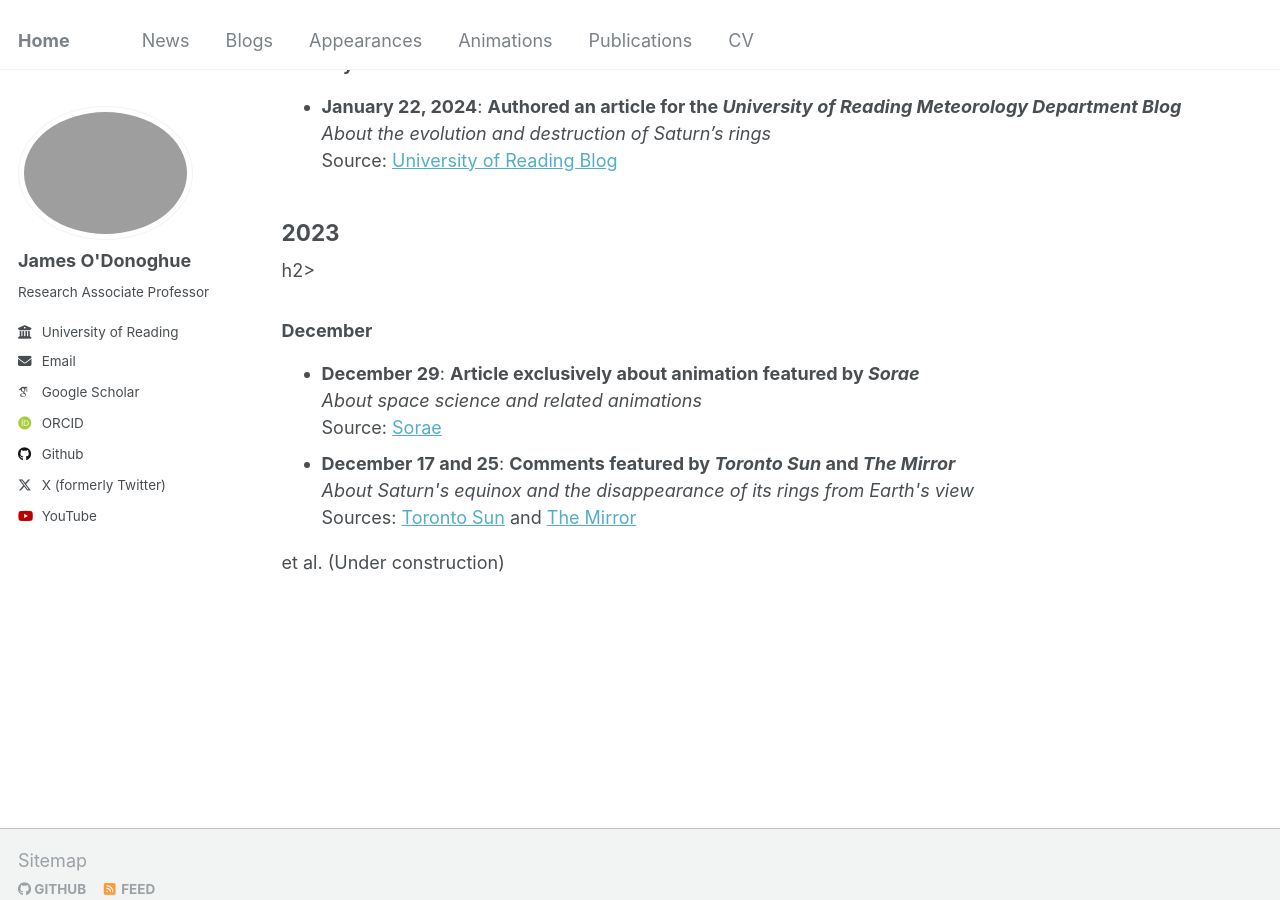
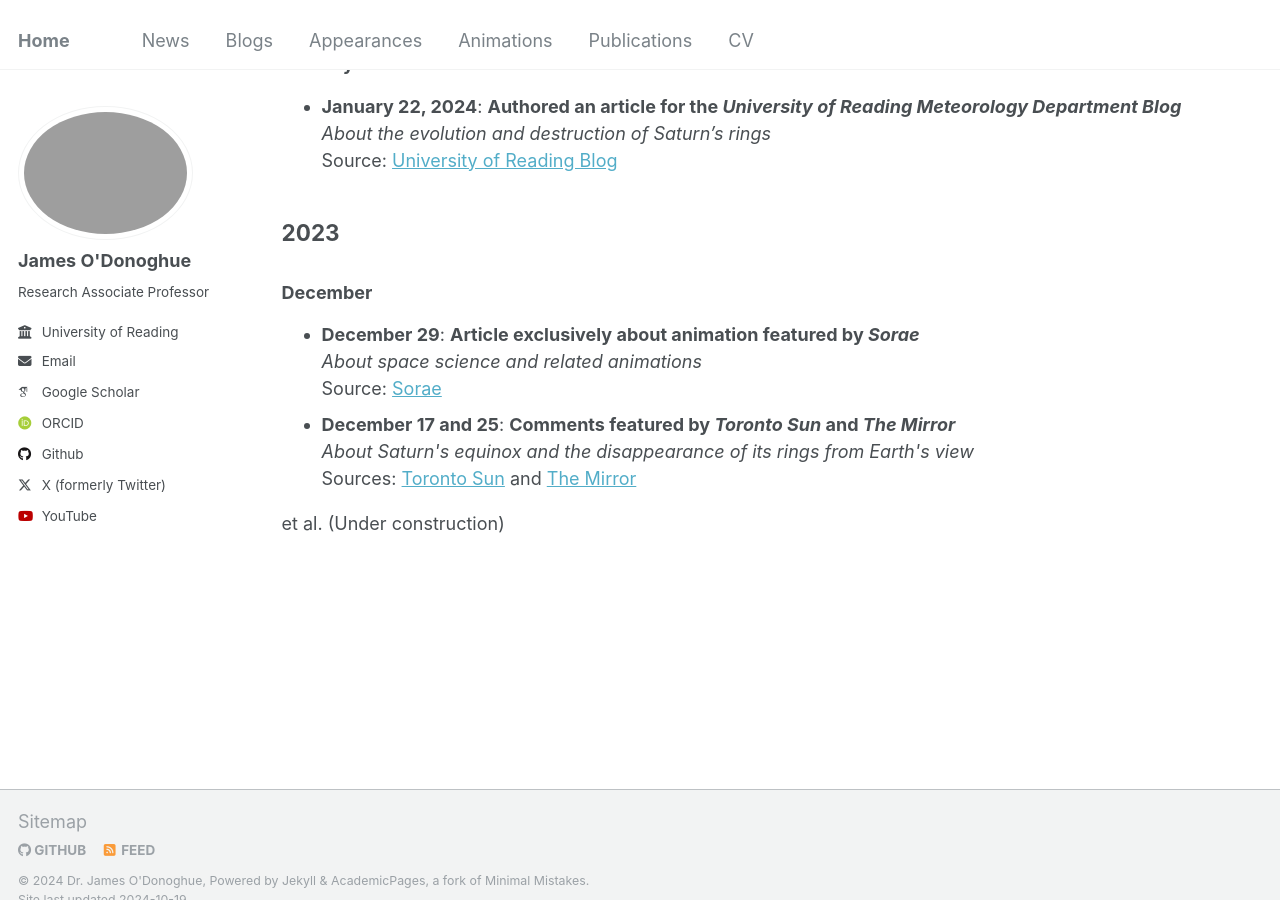
Before and after one commit to odonoghuespace/odonoghuespace.github.io, a Jekyll site: the page built from _pages/news.html, in a window 1280 px wide and 900 px high, scrolled down 2740 px. Built offline with Jekyll 4.4.1, drawn with Linux system fonts in a browser that asks for light colours; some web fonts are replaced.

```diff
--- a/_pages/news.html
+++ b/_pages/news.html
@@ -146,7 +146,8 @@ YTD animation views: >27,000,000 (Youtube 1.2M, Twitter 1.8M, Facebook 24M)
 </ul>
 
 
-<h2>2023</h2>h2>
+
+<h2>2023</h2>
 
 <h3>December</h3>
 <ul>
```
